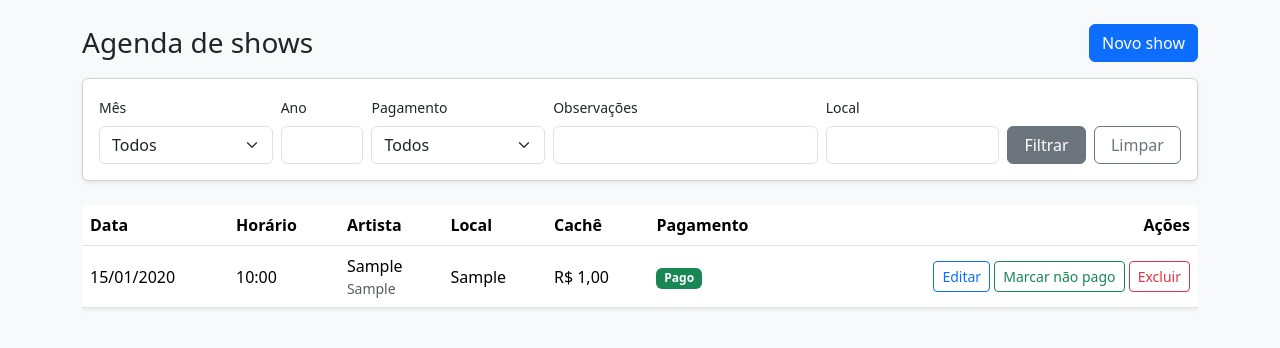
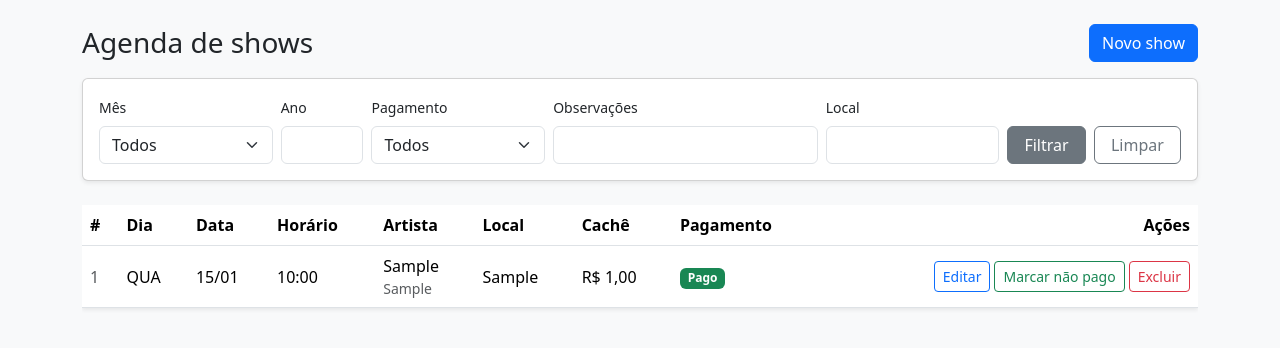
Before and after one commit to rafarodriguespiano-maker/agendashows, a Spring Boot app: page /shows in a window 1280 px wide. Shown: the part 56-404 px from the top of the page. Run offline with Spring Boot 4, Linux system fonts and the light colour scheme; a user stored in the database is signed in; tables that the repository leaves empty hold one stand-in row (values such as "Sample post"); some of the project's set-up classes (security, data sources, template engines, error pages and the like) are left out, and stand-ins take their place; some libraries are stand-ins or nearby versions.

Commit message:
Melhora a listagem de shows para telas pequenas
- Adiciona coluna com o dia da semana abreviado e numeração das linhas
- Oculta colunas secundárias (horário, cachê, pagamento) em telas pequenas
- Agrupa ações em menu dropdown no mobile, mantendo botões no desktop
- Inclui o bundle JS do Bootstrap no fragmento base
- Adiciona teste verificando dia da semana, data e dropdown

```diff
--- a/src/main/resources/templates/fragments/base.html
+++ b/src/main/resources/templates/fragments/base.html
@@ -24,5 +24,6 @@
     <div th:if="${mensagem}" class="alert alert-success" th:text="${mensagem}"></div>
     <div th:if="${erro}" class="alert alert-danger" th:text="${erro}"></div>
 </div>
+<script th:fragment="scripts" src="https://cdn.jsdelivr.net/npm/bootstrap@5.3.3/dist/js/bootstrap.bundle.min.js"></script>
 </body>
 </html>
--- a/src/main/resources/templates/shows/list.html
+++ b/src/main/resources/templates/shows/list.html
@@ -53,34 +53,40 @@
         <table class="table table-hover align-middle bg-white shadow-sm">
             <thead>
             <tr>
+                <th class="d-none d-md-table-cell">#</th>
+                <th>Dia</th>
                 <th>Data</th>
-                <th>Horário</th>
+                <th class="d-none d-md-table-cell">Horário</th>
                 <th>Artista</th>
                 <th>Local</th>
-                <th>Cachê</th>
-                <th>Pagamento</th>
+                <th class="d-none d-md-table-cell">Cachê</th>
+                <th class="d-none d-md-table-cell">Pagamento</th>
                 <th class="text-end">Ações</th>
             </tr>
             </thead>
             <tbody>
             <tr th:if="${pagina.empty}">
-                <td colspan="7" class="text-center text-muted py-4">Nenhum show encontrado.</td>
+                <td colspan="9" class="text-center text-muted py-4">Nenhum show encontrado.</td>
             </tr>
-            <tr th:each="show : ${pagina.content}">
-                <td th:text="${#temporals.format(show.data, 'dd/MM/yyyy')}"></td>
-                <td th:text="${show.horario != null ? #temporals.format(show.horario, 'HH:mm') : '-'}"></td>
+            <tr th:each="show, iter : ${pagina.content}">
+                <td class="d-none d-md-table-cell text-muted"
+                    th:text="${pagina.number * pagina.size + iter.index + 1}"></td>
+                <td th:text="${#strings.toUpperCase(#strings.substring(#temporals.format(show.data, 'EEE'), 0, 3))}"></td>
+                <td th:text="${#temporals.format(show.data, 'dd/MM')}"></td>
+                <td class="d-none d-md-table-cell" th:text="${show.horario != null ? #temporals.format(show.horario, 'HH:mm') : '-'}"></td>
                 <td>
                     <span th:text="${show.artista}"></span>
                     <small class="text-muted d-block text-truncate" style="max-width: 260px;"
                            th:if="${show.observacoes}" th:text="${show.observacoes}"></small>
                 </td>
                 <td th:text="${show.local}"></td>
-                <td th:text="${show.cache != null ? #numbers.formatCurrency(show.cache) : '-'}"></td>
-                <td>
+                <td class="d-none d-md-table-cell" th:text="${show.cache != null ? #numbers.formatCurrency(show.cache) : '-'}"></td>
+                <td class="d-none d-md-table-cell">
                     <span class="badge" th:classappend="${show.pago} ? 'bg-success' : 'bg-secondary'"
                           th:text="${show.pago} ? 'Pago' : 'Não pago'"></span>
                 </td>
                 <td class="text-end text-nowrap">
+                    <div class="d-none d-md-inline-flex gap-1">
                         <a class="btn btn-sm btn-outline-primary" th:href="@{/shows/{id}/editar(id=${show.id},mes=${filtro.mes},ano=${filtro.ano})}">Editar</a>
                         <form th:action="@{/shows/{id}/pagamento(id=${show.id})}" method="post" class="d-inline">
                             <input type="hidden" name="filtros" th:value="${parametrosLista}">
@@ -92,6 +98,30 @@
                             <input type="hidden" name="filtros" th:value="${parametrosLista}">
                             <button type="submit" class="btn btn-sm btn-outline-danger">Excluir</button>
                         </form>
+                    </div>
+                    <div class="dropdown d-md-none d-inline-block" data-bs-config='{"popperConfig":{"strategy":"fixed"}}'>
+                        <button type="button" class="btn btn-sm btn-outline-secondary" data-bs-toggle="dropdown"
+                                aria-expanded="false" aria-label="Ações">⋮</button>
+                        <ul class="dropdown-menu dropdown-menu-end">
+                            <li>
+                                <a class="dropdown-item" th:href="@{/shows/{id}/editar(id=${show.id},mes=${filtro.mes},ano=${filtro.ano})}">Editar</a>
+                            </li>
+                            <li>
+                                <form th:action="@{/shows/{id}/pagamento(id=${show.id})}" method="post">
+                                    <input type="hidden" name="filtros" th:value="${parametrosLista}">
+                                    <button type="submit" class="dropdown-item"
+                                            th:text="${show.pago} ? 'Marcar não pago' : 'Marcar pago'"></button>
+                                </form>
+                            </li>
+                            <li>
+                                <form th:action="@{/shows/{id}/excluir(id=${show.id})}" method="post"
+                                      onsubmit="return confirm('Excluir este show?');">
+                                    <input type="hidden" name="filtros" th:value="${parametrosLista}">
+                                    <button type="submit" class="dropdown-item text-danger">Excluir</button>
+                                </form>
+                            </li>
+                        </ul>
+                    </div>
                 </td>
             </tr>
             </tbody>
@@ -109,5 +139,6 @@
         </ul>
     </nav>
 </main>
+<script th:replace="~{fragments/base :: scripts}"></script>
 </body>
 </html>
```
Also changed, not shown: 1 other file. Lines whose indentation alone changed are shown as unchanged.
